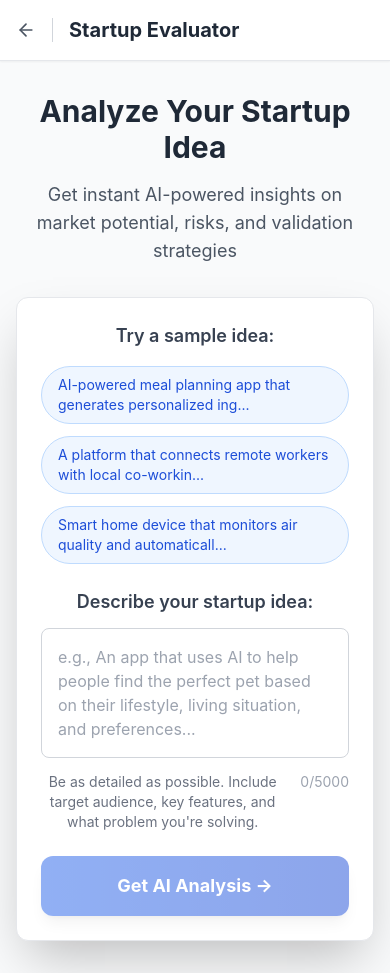
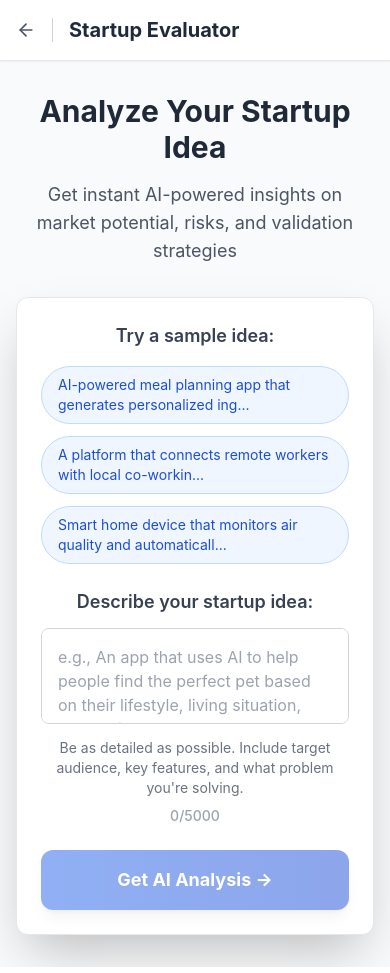
Before and after one commit to Abdurrahman99max/startup-evaluator, a React (Create React App) app: page / in a window 390 px wide. Both pictures are taken after a click on the button "Get Started". Built offline with nearby package versions, Linux system fonts and the light colour scheme.

Commit message:
Improve responsive design and add webhook configuration script
Co-authored-by: ireinst1m1 <ireinst1m1@gmail.com>

```diff
--- a/src/StartupEvaluator.js
+++ b/src/StartupEvaluator.js
@@ -268,19 +268,19 @@ const AnalyzerApp = ({ onBackToLanding }) => {
                     value={idea}
                     onChange={(e) => setIdea(e.target.value)}
                     placeholder="e.g., An app that uses AI to help people find the perfect pet based on their lifestyle, living situation, and preferences..."
-                    className={`w-full p-4 border rounded-lg focus:ring-2 focus:ring-blue-500 focus:border-transparent resize-none transition-all duration-200 ${
+                    className={`w-full p-4 border rounded-lg focus:ring-2 focus:ring-blue-500 focus:border-transparent resize-none transition-all duration-200 h-24 md:h-32 ${
                       idea.length > 5000 ? 'border-red-300 bg-red-50' : 'border-gray-300'
                     }`}
-                    rows={window.innerWidth < 768 ? 4 : 6}
+                    rows={6}
                     disabled={loading}
                     maxLength={5000}
                   />
-                  <div className="flex justify-between items-start mt-2">
-                    <p className="text-sm text-gray-500">
+                  <div className="flex flex-col sm:flex-row sm:justify-between sm:items-start mt-2 space-y-2 sm:space-y-0">
+                    <p className="text-sm text-gray-500 flex-1 mr-0 sm:mr-4">
                       Be as detailed as possible. Include target audience, key features, and what problem you're solving.
                     </p>
-                    <p className={`text-sm ml-4 ${
-                      idea.length > 5000 ? 'text-red-600 font-medium' :
+                    <p className={`text-sm font-medium whitespace-nowrap ${
+                      idea.length > 5000 ? 'text-red-600' :
                       idea.length > 4500 ? 'text-yellow-600' : 'text-gray-400'
                     }`}>
                       {idea.length}/5000
--- a/src/index.css
+++ b/src/index.css
@@ -5,6 +5,16 @@ body {
     sans-serif;
   -webkit-font-smoothing: antialiased;
   -moz-osx-font-smoothing: grayscale;
+  overflow-x: hidden;
+}
+
+/* Responsive improvements */
+* {
+  box-sizing: border-box;
+}
+
+html {
+  scroll-behavior: smooth;
 }
 
 code {
```
Also changed, not shown: 2 other files (tests, documents, lock files or other folders).
